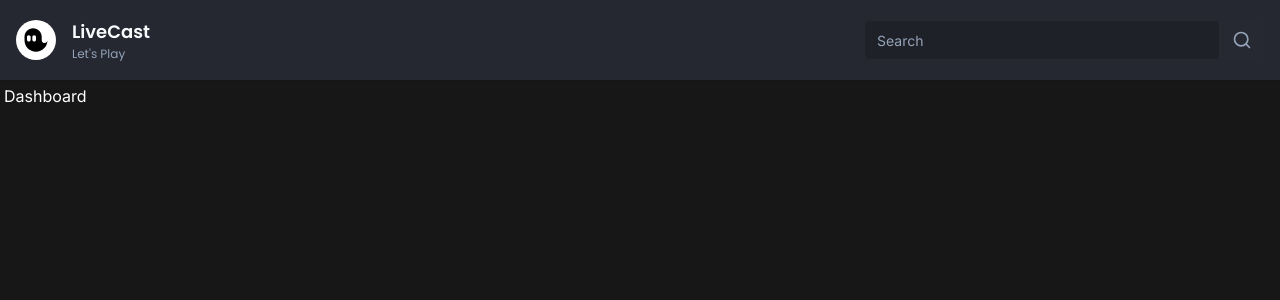
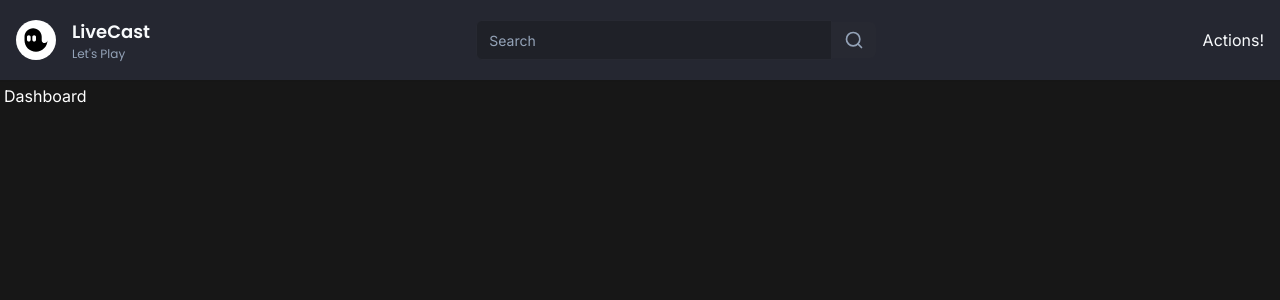
Before and after one commit to vcristian1/LiveCast, a Next.js app: page / in a window 1280 px wide. Shown: the top 300 px of the page. Built offline with nearby package versions, Linux system fonts and the light colour scheme.

Commit message:
added actions.tsx component in navbar directory, then imported the component in index.tsx within the navbar directory

```diff
--- /dev/null
+++ b/app/(browse)/_components/navbar/actions.tsx
@@ -0,0 +1,7 @@
+export const Actions = () => {
+    return (
+        <div>
+            Actions!
+        </div>
+    )
+}
--- a/app/(browse)/_components/navbar/index.tsx
+++ b/app/(browse)/_components/navbar/index.tsx
@@ -1,3 +1,4 @@
+import { Actions } from "./actions";
 import { Logo } from "./logo"
 import { Search } from "./search";
 
@@ -6,6 +7,7 @@ export const Navbar = () => {
         <nav className="fixed top-0 w-full h-20 z-[49] bg-[#252731] px-2 lg:px-4 flex justify-between items-center shadow-sm">
             <Logo />
             <Search />
+            <Actions />
         </nav>
     )
 }
```
